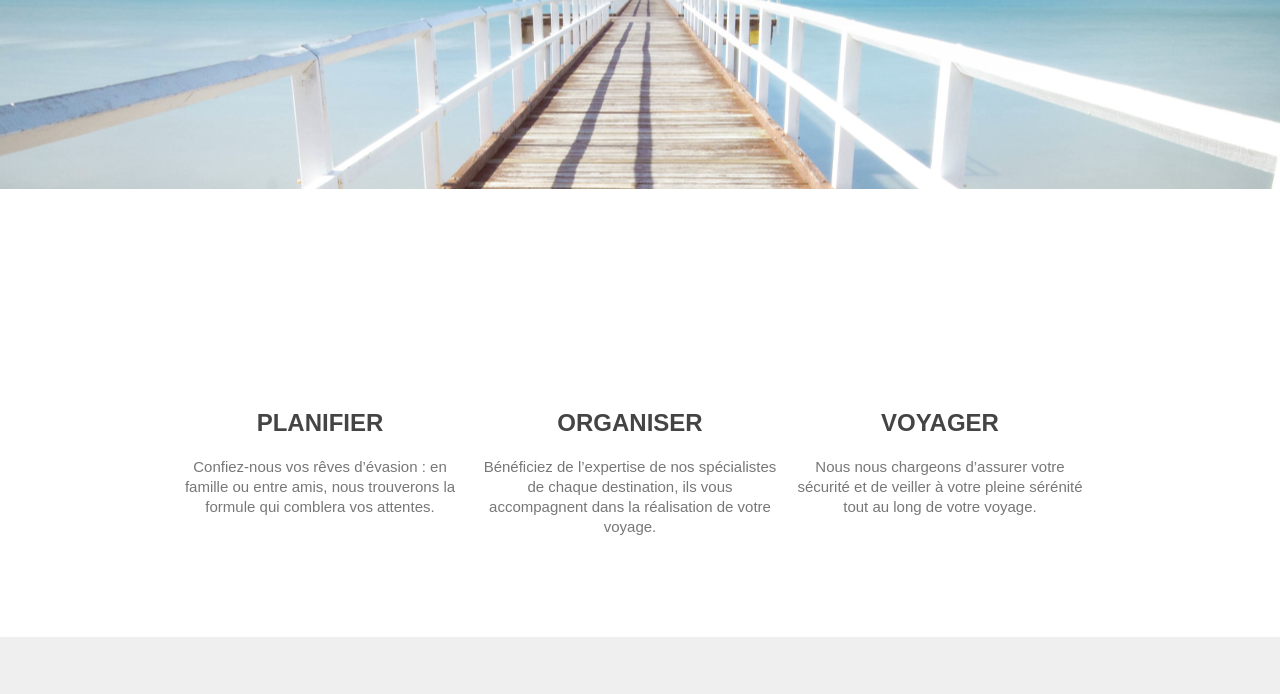
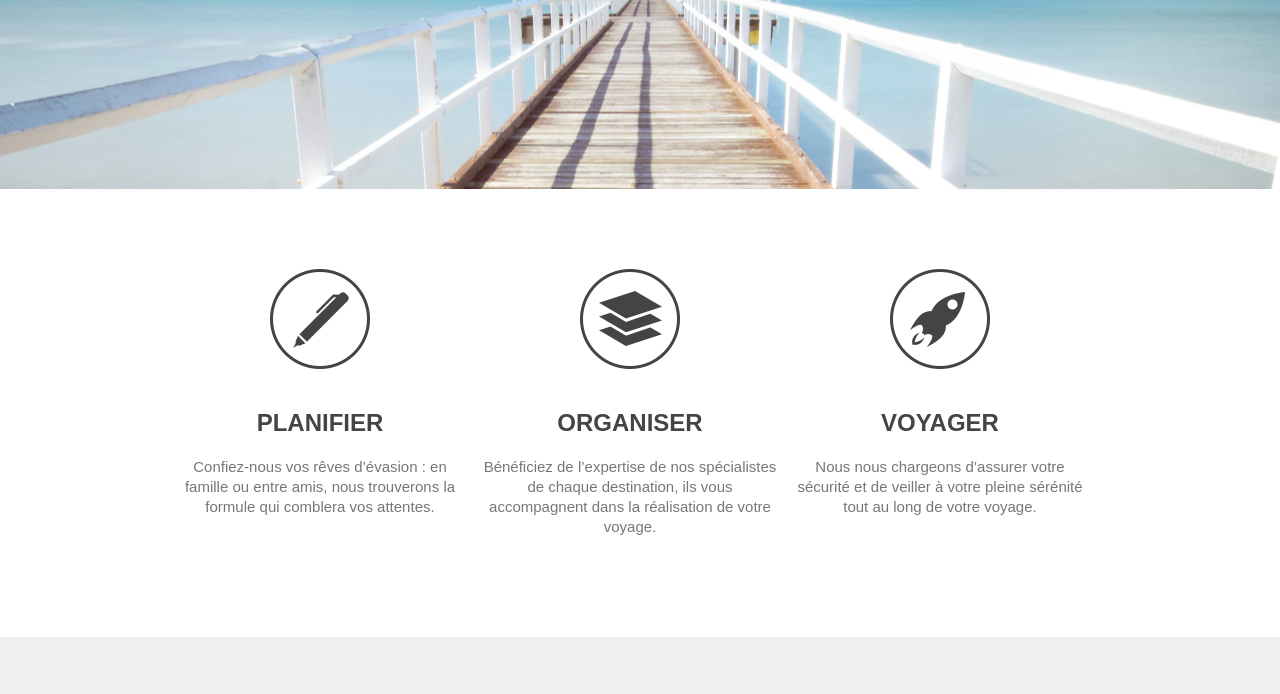
Before and after one commit to camilledvr/camilledvr.github.io, a plain HTML site: page index.html in a window 1280 px wide. Shown: the part 511-1205 px from the top of the page. Drawn offline with Linux system fonts and the light colour scheme.

Commit message:
Update style.css

```diff
--- a/style.css
+++ b/style.css
@@ -111,7 +111,7 @@ header nav ul li a
 #main-image
  {
      height: 580px;
-     background: url('/main.jpg') center ;
+     background: url('main.jpg') center ;
 
  }
  #main-image h2
@@ -170,15 +170,15 @@ margin-right:10px;
  }
  #step-1
  {
-    background:url('images/steps-icon-1.png') no-repeat top center;
+    background:url('steps-icon-1.png') no-repeat top center;
  }
  #step-2
  {
-    background:url('images/steps-icon-2.png') no-repeat top center;
+    background:url('steps-icon-2.png') no-repeat top center;
  }
  #step-3
  {
-    background:url('images/steps-icon-3.png') no-repeat top center;
+    background:url('steps-icon-3.png') no-repeat top center;
  }
 /* POSSIBILITIES */
 #possibilities
```
